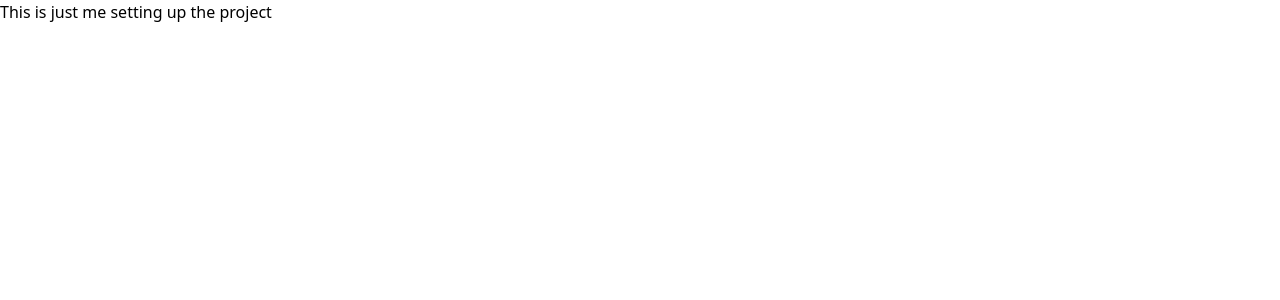
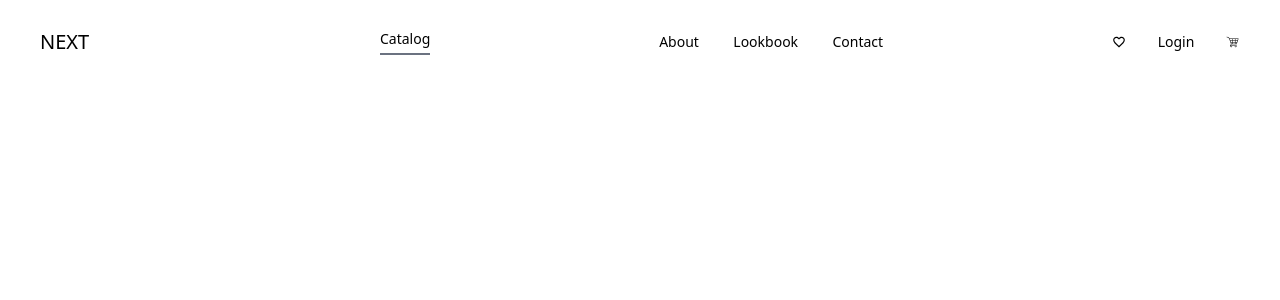
Before and after one commit to ForJessicaSake/React-Query-X-Jotai-Next-Ecommerce-Store, a React (Create React App) app: page / in a window 1280 px wide. Shown: the top 300 px of the page. Built offline with nearby package versions, Linux system fonts and the light colour scheme.

Commit message:
feat:Naviagtion completed

```diff
--- a/src/App.tsx
+++ b/src/App.tsx
@@ -1,8 +1,20 @@
+import {BrowserRouter as Router, Routes, Route} from "react-router-dom";
+import Home from "./pages/Home";
+import Navbar from "./components/Navbar";
+import Footer from "./components/Footer";
+
 const App:React.FC=()=> {
+
   return (
-    <section className="App">
-    <p>This is just me setting up the project</p>
-    </section>
+    <>
+    <Navbar/>
+    <Router>
+      <Routes>
+        <Route path="/" element={<Home/>}/>
+      </Routes>
+    </Router>
+    <Footer/>
+    </>
   );
 }
 
--- /dev/null
+++ b/src/atoms/atoms.tsx
@@ -0,0 +1,5 @@
+import {atom} from "jotai"
+
+const navigation = atom(false)
+
+export {navigation}
--- /dev/null
+++ b/src/components/Footer.tsx
@@ -0,0 +1,8 @@
+const Footer =()=>{
+    return(
+        <footer>
+
+        </footer>
+    )
+}
+export default Footer
--- /dev/null
+++ b/src/components/Navbar.tsx
@@ -0,0 +1,44 @@
+import { useAtom } from "jotai/react";
+import {navigation} from "../atoms/atoms"
+import { HiOutlineMenuAlt3 } from "react-icons/hi";
+import { GiShoppingCart } from "react-icons/gi";
+import { MdFavoriteBorder } from "react-icons/md";
+import Button from "../custom/Botton";
+
+const Navbar = () => {
+
+    const [nav, setNav] = useAtom(navigation)
+    const toggleNav =()=>{
+        setNav(!nav)
+    }
+
+  return (
+    <nav className="flex justify-between items-center lg:px-10 px-3 text-sm pt-7 cursor-pointer">
+    <section className="flex justify-between lg:w-0 w-full items-center">
+    <h1 className="text-xl font-medium">NEXT</h1>
+    <HiOutlineMenuAlt3 className="w-16 h-8 lg:hidden" onClick={toggleNav}/>
+    </section>
+      <div className={`${nav ? "block" : "hidden"} py-4 lg:py-0 h-96 lg:h-0 justify-between lg:justify-between flex-col top-20 lg:top-0 lg:flex-row lg:static absolute items-center w-full lg:w-9/12 lg:flex`}>
+      <ul className="lg:pl-10 flex justify-center pb-6 lg:pb-0">
+        <li className="border-b-2 pb-1 border-b-gray-500">Catalog</li>
+      </ul>
+      <div className="flex lg:justify-between lg:h-0 h-36">
+        <ul className="flex justify-between w-full lg:w-56 items-center flex-col lg:flex-row">
+          <li>About</li>
+          <li>Lookbook</li>
+          <li>Contact</li>
+        </ul>
+      </div>
+      <div>
+        <ul className="flex justify-between h-36 lg:h-0 lg:w-32 lg:pt-0 pt-8 l:gpl-10 items-center flex-col lg:flex-row">
+          <MdFavoriteBorder />
+          <Button text="Login" />
+          <GiShoppingCart />
+        </ul>
+      </div>
+      </div>
+    </nav>
+  );
+};
+
+export default Navbar;
--- /dev/null
+++ b/src/custom/Botton.tsx
@@ -0,0 +1,9 @@
+type Props = {
+  text: string;
+};
+
+const Button = ({ text }: Props) => {
+  return <button>{text}</button>;
+};
+
+export default Button;
--- /dev/null
+++ b/src/pages/Home.tsx
@@ -0,0 +1,8 @@
+const Home = () => {
+  return (
+    <section>
+    </section>
+  );
+};
+
+export default Home;
```
